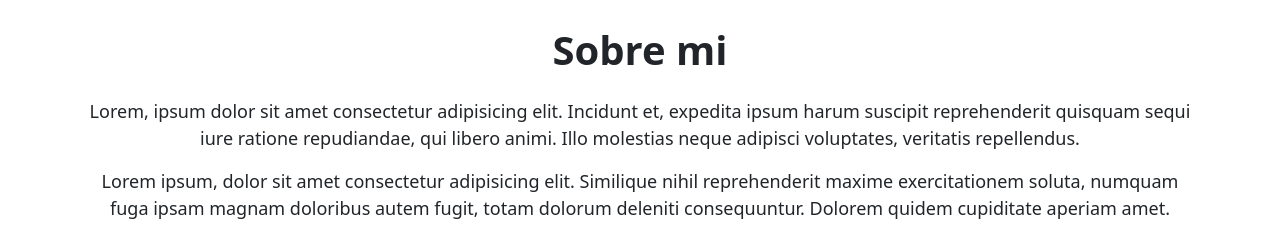
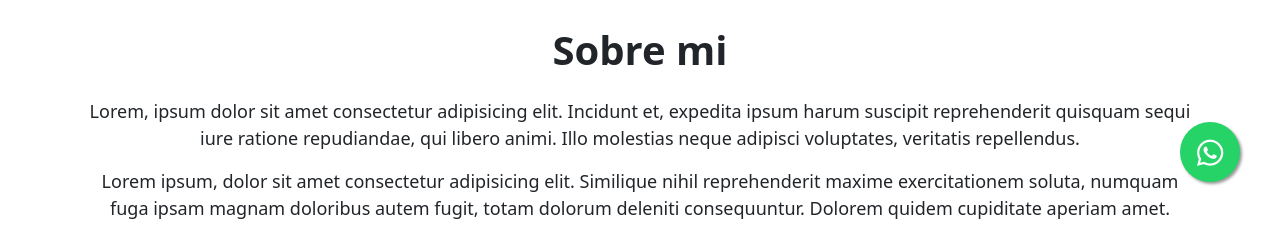
Before and after one commit to ColegioElBelloto2023/ColegioElBelloto2023.github.io, a plain HTML site: page index.html in a window 1280 px wide. Shown: the part 578-803 px from the top of the page. Drawn offline with nearby package versions, Linux system fonts and the light colour scheme.

Commit message:
renombramos html a index

```diff
--- a/fabioladiaz.html
+++ b/index.html
@@ -4,6 +4,7 @@
     <meta charset="UTF-8" />
     <meta name="viewport" content="width=device-width, initial-scale=1.0" />
     <title>Document</title>
+    <link rel="stylesheet" href="https://cdnjs.cloudflare.com/ajax/libs/font-awesome/6.0.0-beta3/css/all.min.css">
     <link
       href="https://cdn.jsdelivr.net/npm/bootstrap@5.3.3/dist/css/bootstrap.min.css"
       rel="stylesheet"
@@ -223,10 +224,16 @@
 
     </main>
 
+    <a href="https://wa.me/56963604684" class="whatsapp-float" target="_blank">
+      <i class="fab fa-whatsapp"></i>
+    </a>
+
 
     <footer>
             <p>Sitio web desarrollado por Fabiola Díaz © 2024</p>
     </footer>
+
+
 
     <script
       src="https://cdn.jsdelivr.net/npm/bootstrap@5.3.3/dist/js/bootstrap.bundle.min.js"
--- a/style.css
+++ b/style.css
@@ -67,3 +67,21 @@ p{
     background-color: deeppink;
     color: white;
   }
+
+  .whatsapp-float {
+    position: fixed;
+    width: 60px;
+    height: 60px;
+    bottom: 40px;
+    right: 40px;
+    background-color: #25d366;
+    color: #fff;
+    border-radius: 50px;
+    text-align: center;
+    font-size: 30px;
+    box-shadow: 2px 2px 3px #999;
+    z-index: 1000;
+  }
+  .whatsapp-float i {
+    margin-top: 16px;
+  }
```
